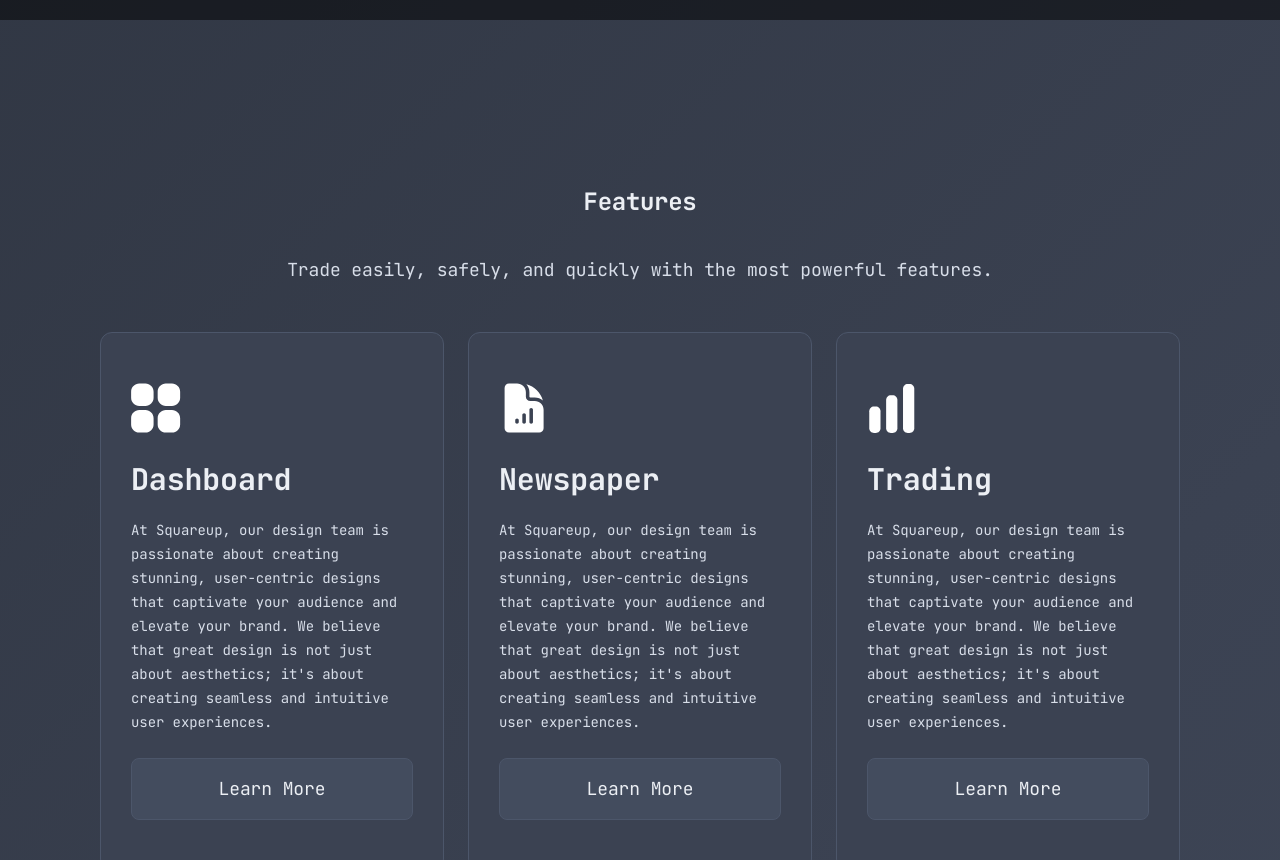
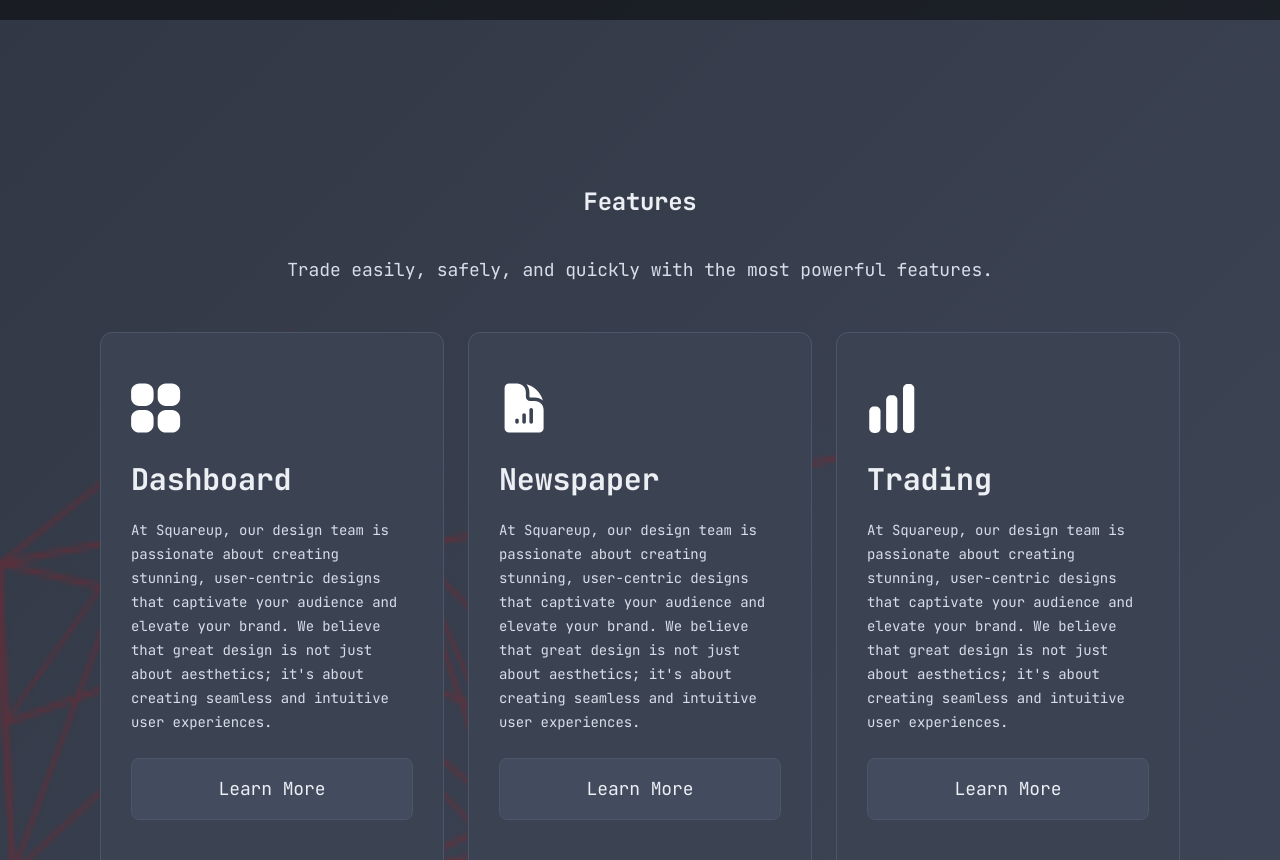
Before and after one commit to jnswkz/ukx, a plain HTML site: page index.html in a window 1280 px wide. Shown: the part 580-1440 px from the top of the page. Drawn offline with Linux system fonts and the light colour scheme; grey boxes are pictures that could not be loaded.

Commit message:
feat: add net-bg-canvas to landing page for animation

```diff
--- a/css/landing.css
+++ b/css/landing.css
@@ -225,8 +225,19 @@
     padding: var(--spacing-3xl) var(--spacing-lg);
     position: relative;
     margin-top: 100px;
+    overflow: hidden;
 }
-
+.features-section #net-bg-canvas {
+    position: absolute;
+    inset: 0;
+    width: 100%;
+    height: 100%;
+    z-index: 0;
+    pointer-events: none;
+    opacity: 0.18; /* adjust */
+    will-change: transform;
+}
+.features-section > * { position: relative; z-index: 2; }
 .features-grid {
     max-width: 1080px;
     margin: 0 auto;
--- a/index.html
+++ b/index.html
@@ -43,6 +43,7 @@
 
         <!-- Features Section -->
         <section class="features-section">
+            <canvas id="net-bg-canvas" aria-hidden="true"></canvas>
             <div class="section-header">
                 <h2 class="section-title">Features</h2>
                 <p class="section-description">Trade easily, safely, and quickly with the most powerful features.</p>
@@ -172,5 +173,6 @@
     <script src="/modules/login-check/login-check.js"></script>
     <script src="/js/components.js"></script>
     <script src="/js/main.js"></script>
+    <script src="/modules/net-bg/net-bg.js"></script>
 </body>
 </html>
--- a/modules/net-bg/net-bg.js
+++ b/modules/net-bg/net-bg.js
@@ -11,8 +11,8 @@ const width = canvas.width;
 const height = canvas.height;
 
 function spawn_point(ctx, x, y) {
-    const radius = 2;
-    ctx.fillStyle = 'rgba(0, 0, 0, 0.8)';
+    const radius = 0.5;
+    ctx.fillStyle = 'rgba(255, 0, 0, 0.8)';
     ctx.beginPath();
     ctx.arc(x, y, radius, 0, 2 * Math.PI);
     ctx.fill();
@@ -20,7 +20,7 @@ function spawn_point(ctx, x, y) {
 
 let list_of_points = [];
 
-for (let i = 0; i < 150; i++) {
+for (let i = 0; i < 15; i++) {
     const x = getRandomInt(0, width);
     const y = getRandomInt(0, height);
 
@@ -81,9 +81,9 @@ canvas.addEventListener('click', function(event) {
 
 function draw_line(x1, y1, x2, y2, type='normal') {
     if (type === 'highlight') {
-        ctx.strokeStyle = 'rgba(0, 0, 0, 0.5)';
+        ctx.strokeStyle = 'rgba(244, 0, 252, 0.5)';
     } else {
-        ctx.strokeStyle = 'rgba(108, 93, 93, 0.2)';
+        ctx.strokeStyle = 'rgba(255, 0, 0, 1)';
     }
     ctx.beginPath();
     ctx.moveTo(x1, y1);
@@ -101,7 +101,7 @@ setInterval(() => {
     }
 
     spawn_point(ctx, mousex, mousey);
-    const mouseDistanceSquared = 200 * 200;
+    const mouseDistanceSquared = 50 * 50;
     for (let i=0; i<list_of_points.length; i++) {
         const point = list_of_points[i];
         const dx = point.x - mousex;
@@ -112,7 +112,7 @@ setInterval(() => {
         }
     }
 
-    const lineDistanceSquared = 150 * 150;
+    const lineDistanceSquared = 90 * 90;
     for (let i=0; i<list_of_points.length; i++) {
         const pointA = list_of_points[i];
         for (let j=i+1; j<list_of_points.length; j++) {
```
